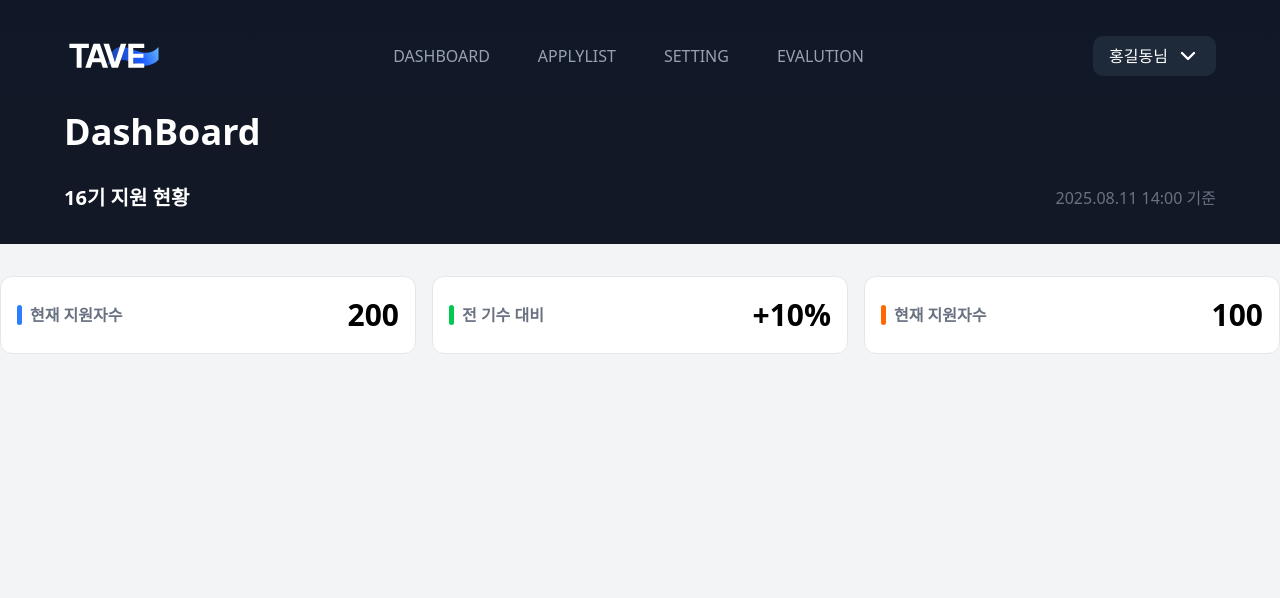
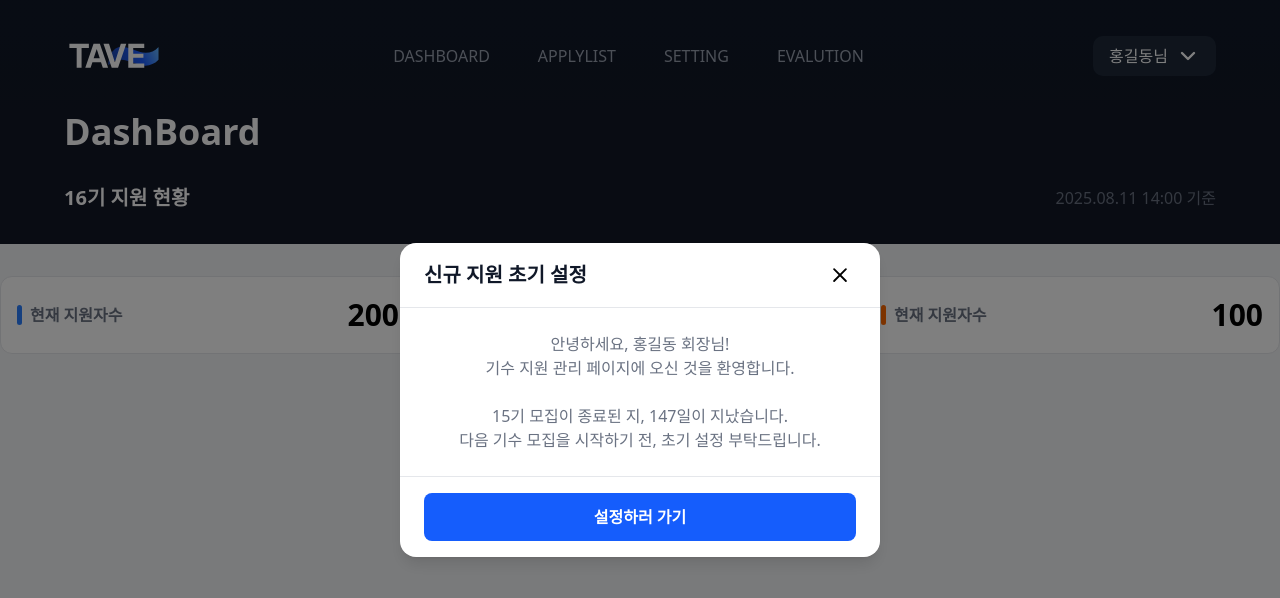
Before and after one commit to Wonchang0314/TAVE-APPLY-ADMIN-FE, a React (Vite) app: page /dashboard in a window 1280 px wide. Shown: the top 598 px of the page. Built offline with nearby package versions, Linux system fonts and the light colour scheme.

Commit message:
FEAT: 모달 컴포넌트 개발

```diff
--- /dev/null
+++ b/src/components/Modal/Modal.tsx
@@ -0,0 +1,87 @@
+import { type ReactNode } from "react";
+import { createPortal } from "react-dom";
+import { Icon } from "@/components/Icon/Icon";
+import Button from "@/components/Button/Button";
+
+/** children으로 본문에 해당하는 내용 받아오기 */
+interface ModalProps {
+  isOpen: boolean;
+  onClose: () => void;
+  buttonCount: 1 | 2;
+  title?: string;
+  children: ReactNode;
+  confirmText?: string;
+  onConfirm?: () => void;
+  cancelText?: string;
+  width?: string;
+}
+
+const Modal = ({
+  isOpen,
+  onClose,
+  buttonCount,
+  title,
+  children,
+  confirmText = "확인",
+  onConfirm,
+  cancelText = "취소",
+  width = "w-[480px]",
+}: ModalProps) => {
+  if (!isOpen) return null;
+
+  return createPortal(
+    <div className="fixed inset-0 z-50">
+      <div className="absolute inset-0 bg-black opacity-50" onClick={onClose} />
+
+      {/* Modal Content */}
+      <div className="absolute inset-0 flex items-center justify-center">
+        <div
+          className={`${width} bg-white rounded-2xl shadow-lg transform transition-all`}
+        >
+          {/* Header */}
+          <div className="flex items-center justify-between px-6 py-4 border-b border-gray-200">
+            <h2 className="text-xl font-semibold text-gray-900">{title}</h2>
+            <button
+              onClick={onClose}
+              className="p-1 hover:bg-gray-100 rounded-lg transition-colors"
+            >
+              <Icon type="X" size={24} />
+            </button>
+          </div>
+
+          {/* Body */}
+          <div className="p-6">{children}</div>
+
+          {/* Footer */}
+          <div className="flex items-center justify-end gap-2 px-6 py-4 border-t border-gray-200">
+            {buttonCount === 1 ? (
+              <Button
+                text={confirmText}
+                onClick={onClose}
+                className="w-full bg-blue-600 text-white"
+              />
+            ) : (
+              <>
+                <Button
+                  text={cancelText}
+                  onClick={onClose}
+                  className="bg-gray-200 !text-gray-900 hover:bg-gray-300"
+                />
+                {onConfirm && (
+                  <Button
+                    text={confirmText}
+                    onClick={onConfirm}
+                    className="hover:bg-blue-700"
+                  />
+                )}
+              </>
+            )}
+          </div>
+        </div>
+      </div>
+    </div>,
+    document.body
+  );
+};
+
+export default Modal;
--- a/src/pages/DashBoard/index.tsx
+++ b/src/pages/DashBoard/index.tsx
@@ -1,7 +1,10 @@
+import { useState } from "react";
 import FlexBox from "@/components/Layout/FlexBox";
 import CountCard from "@/components/CountCard";
+import Modal from "@/components/Modal/Modal";
 
 export const Page = () => {
+  const [isOpen, setIsOpen] = useState(true);
   return (
     <div className="text-white">
       <FlexBox className="gap-8 px-16 pb-8 items-start" direction="col">
@@ -18,6 +21,20 @@ export const Page = () => {
           <CountCard text="전 기수 대비" boxColor="green" count="+10%" />
           <CountCard text="현재 지원자수" boxColor="orange" count={100} />
         </FlexBox>
+        <Modal
+          isOpen={isOpen}
+          title="신규 지원 초기 설정"
+          onClose={() => setIsOpen(!isOpen)}
+          buttonCount={1}
+          confirmText="설정하러 가기"
+          onConfirm={() => setIsOpen(!isOpen)}
+        >
+          <p className="text-center text-gray-500">
+            안녕하세요, 홍길동 회장님! <br /> 기수 지원 관리 페이지에 오신 것을
+            환영합니다. <br /> <br /> 15기 모집이 종료된 지, 147일이 지났습니다.{" "}
+            <br /> 다음 기수 모집을 시작하기 전, 초기 설정 부탁드립니다.
+          </p>
+        </Modal>
       </section>
     </div>
   );
```
Also changed, not shown: src/assets/Icons/x.svg, 1 other file (tests, documents, lock files or other folders).
